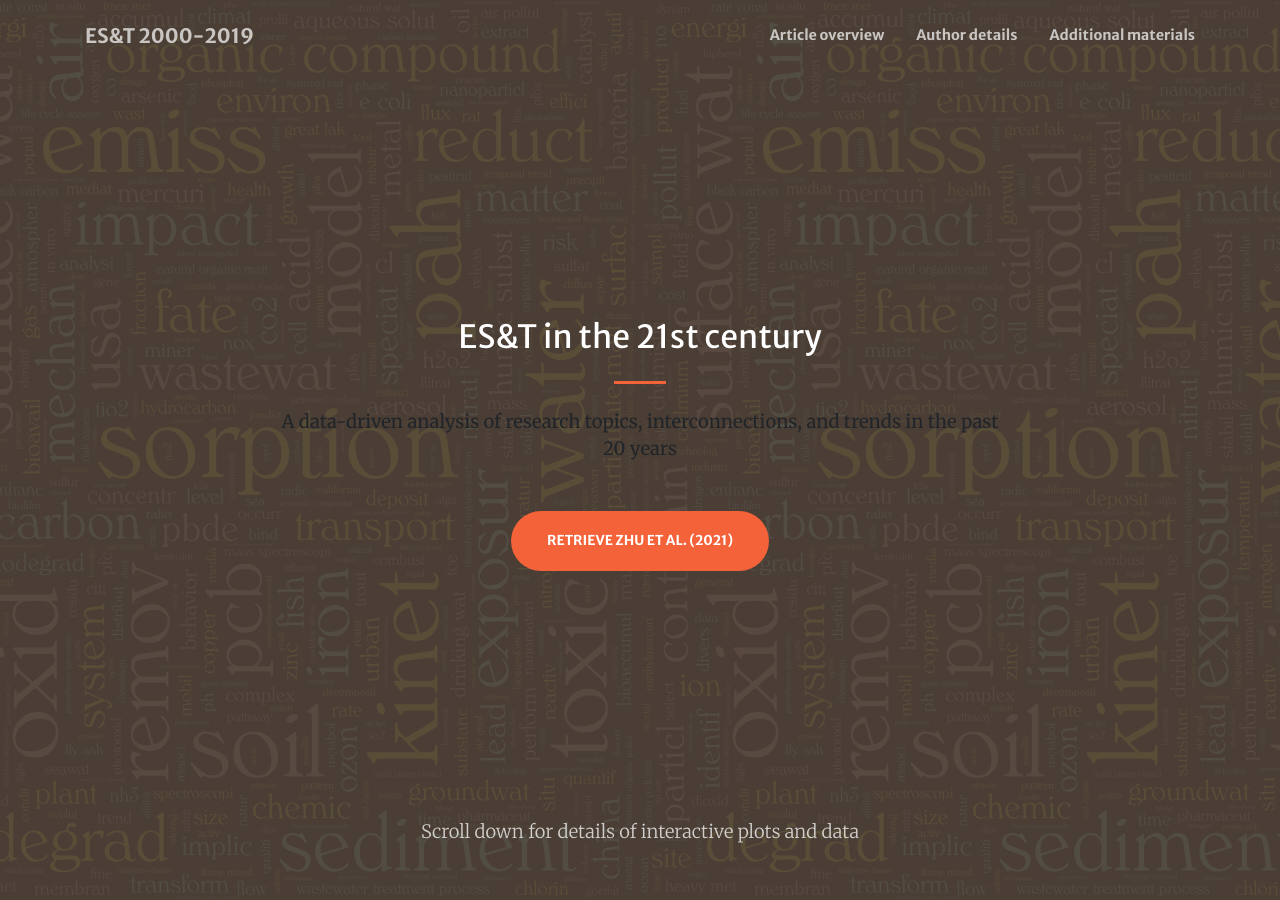
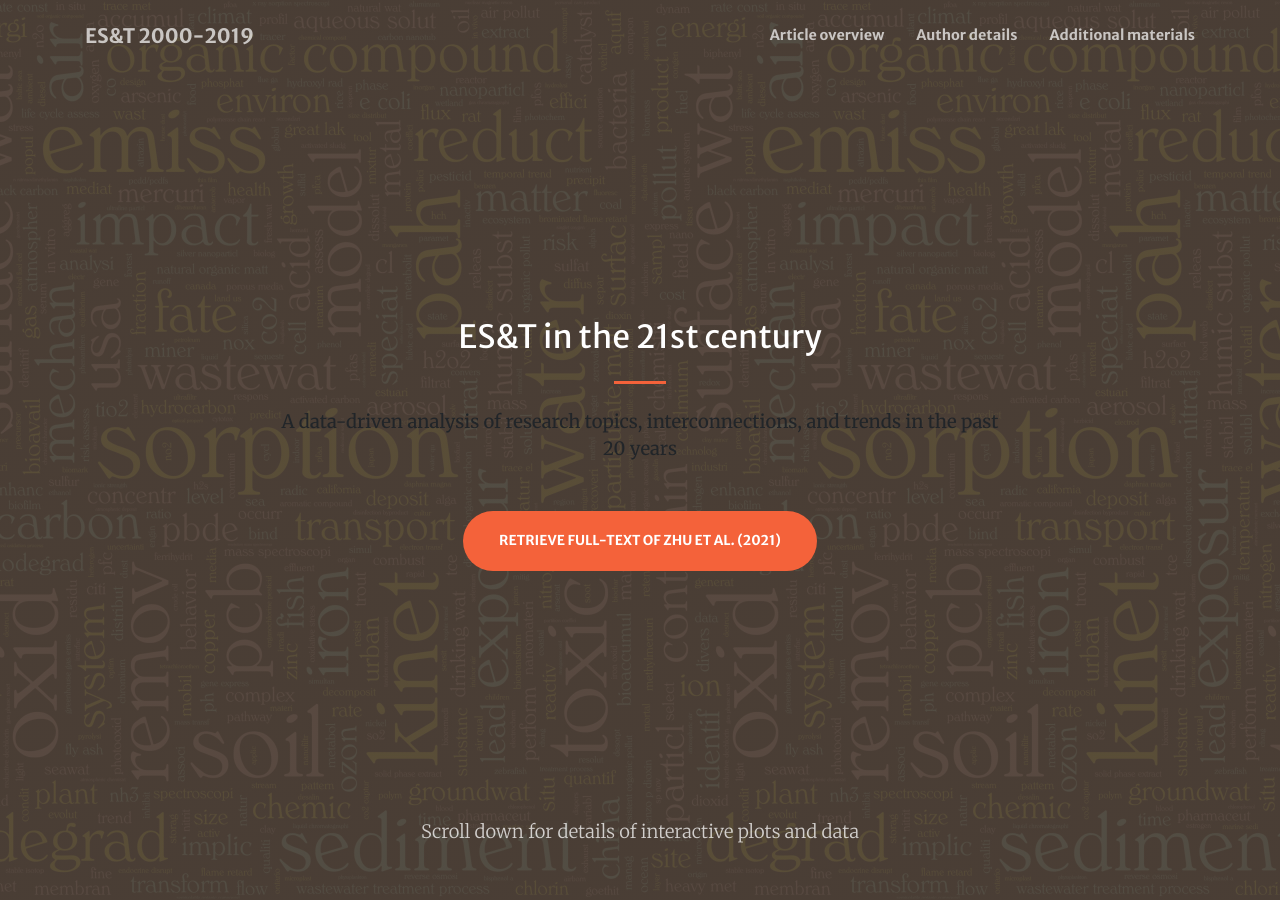
Before and after one commit to starfriend10/EST, a Jekyll site: the page built from index.md, in a window 1280 px wide and 900 px high. Built offline with Jekyll 4.4.1, drawn with Linux system fonts in a browser that asks for light colours; nearby versions of some CDN libraries.

Commit message:
Update index.md

```diff
--- a/index.md
+++ b/index.md
@@ -5,7 +5,7 @@ header:
   text1: >
     A data-driven analysis of research topics, interconnections, and trends in the past 20 years
   action: # action button is optional
-    label: Retrieve Zhu et al. (2021)
+    label: Retrieve Full-text of Zhu et al. (2021)
     url: 'https://dx.doi.org/10.1021/acs.est.0c07551'
   text2: >
     Scroll down for details of interactive plots and data
```
